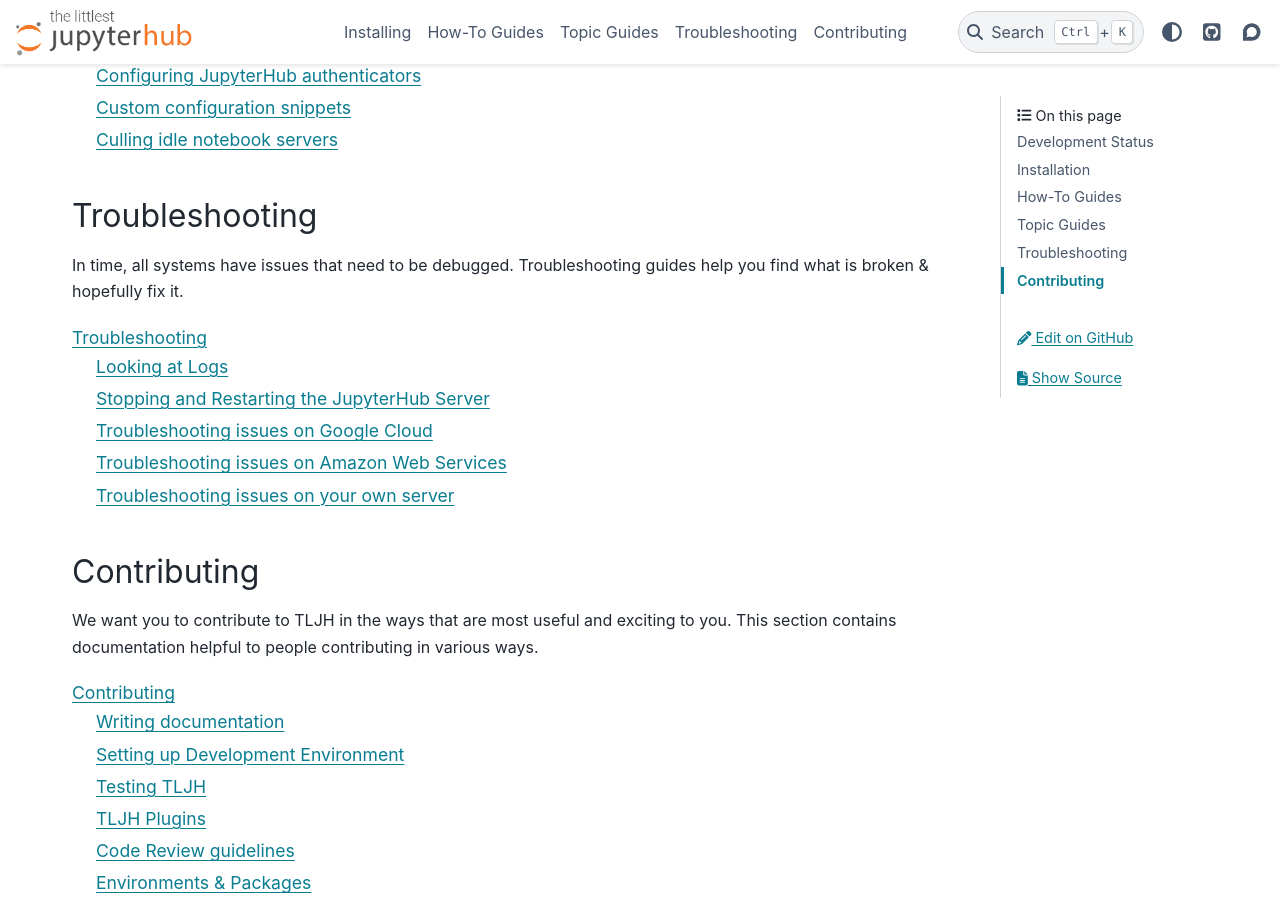
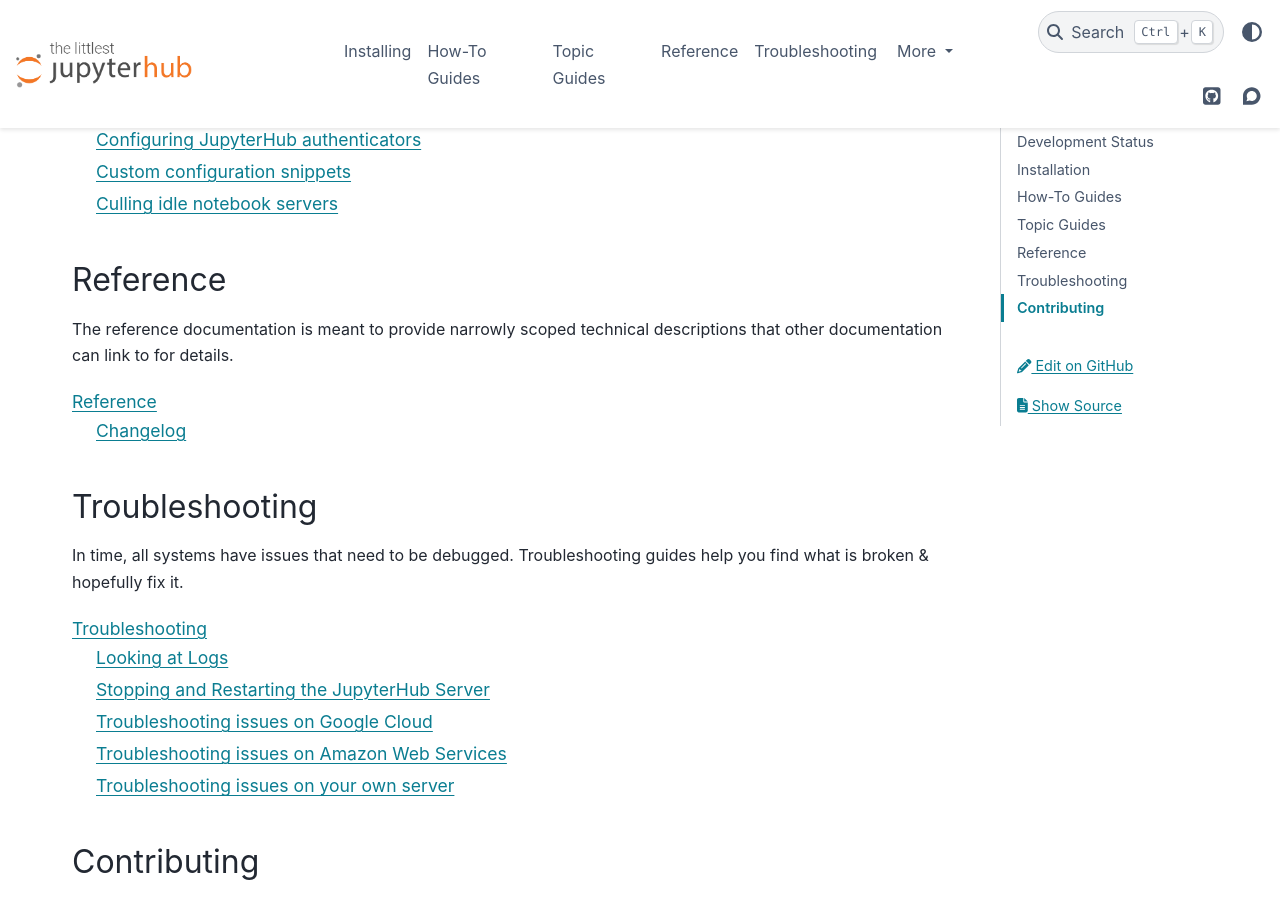
Before and after one commit to jupyterhub/the-littlest-jupyterhub, a Sphinx documentation site: the page built from docs/index.md, in a window 1280 px wide and 900 px high, scrolled down 1602 px. Built offline with Sphinx 7.4.7 and the PyData theme 0.15.4, drawn with Linux system fonts in a browser that asks for light colours.

Commit message:
docs: put changelog in tljh's built documentation under a new reference section

````diff
--- a/docs/index.md
+++ b/docs/index.md
@@ -53,6 +53,18 @@
 topic/index
 ```
 
+## Reference
+
+The reference documentation is meant to provide narrowly scoped technical
+descriptions that other documentation can link to for details.
+
+```{toctree}
+:maxdepth: 2
+:titlesonly: true
+
+reference/index
+```
+
 ## Troubleshooting
 
 In time, all systems have issues that need to be debugged. Troubleshooting
````
Also changed, not shown: CHANGELOG.md (added, +1 -0 lines), docs/reference/index.md (added, +10 -0 lines), docs/reference/changelog.md (renamed from changelog.md).
